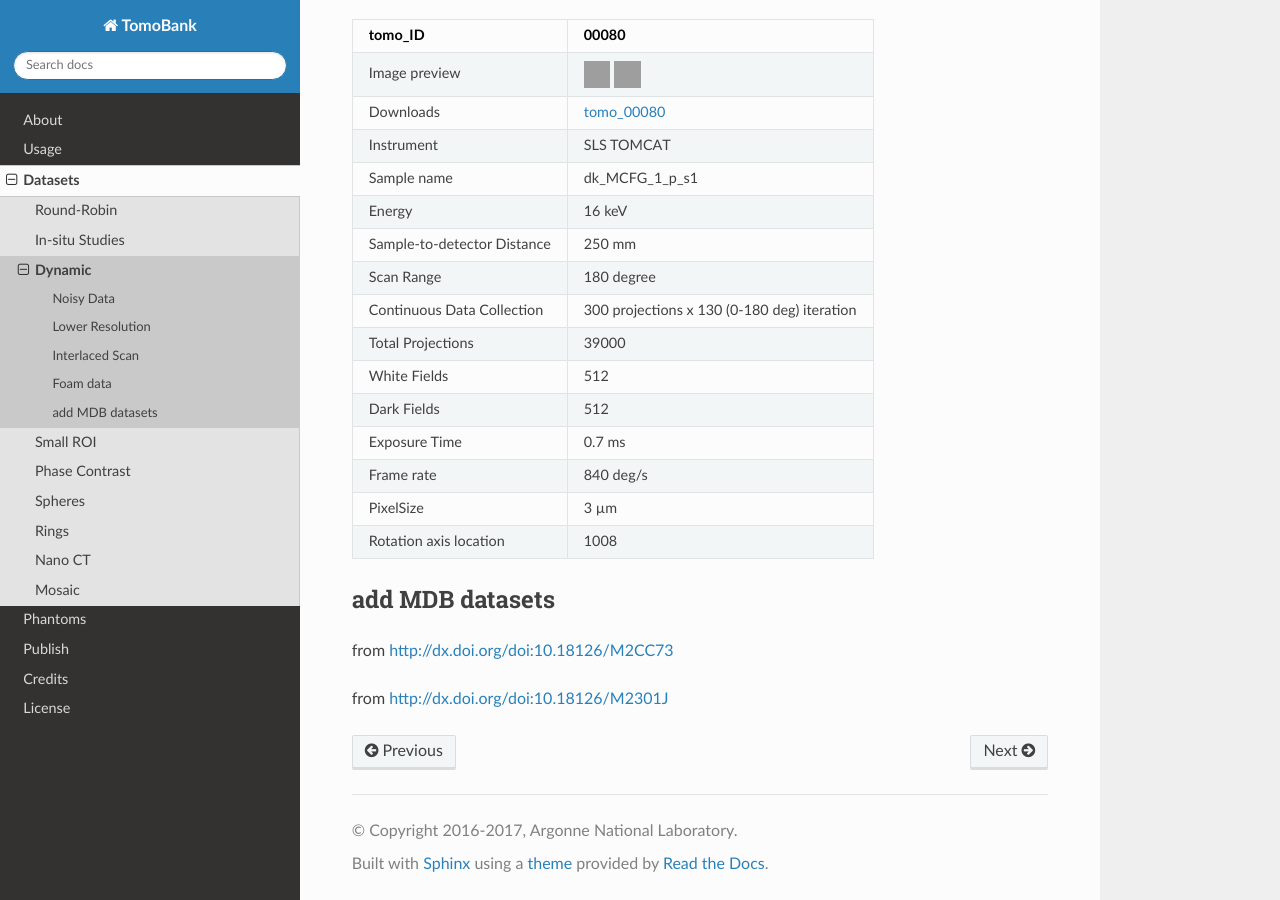
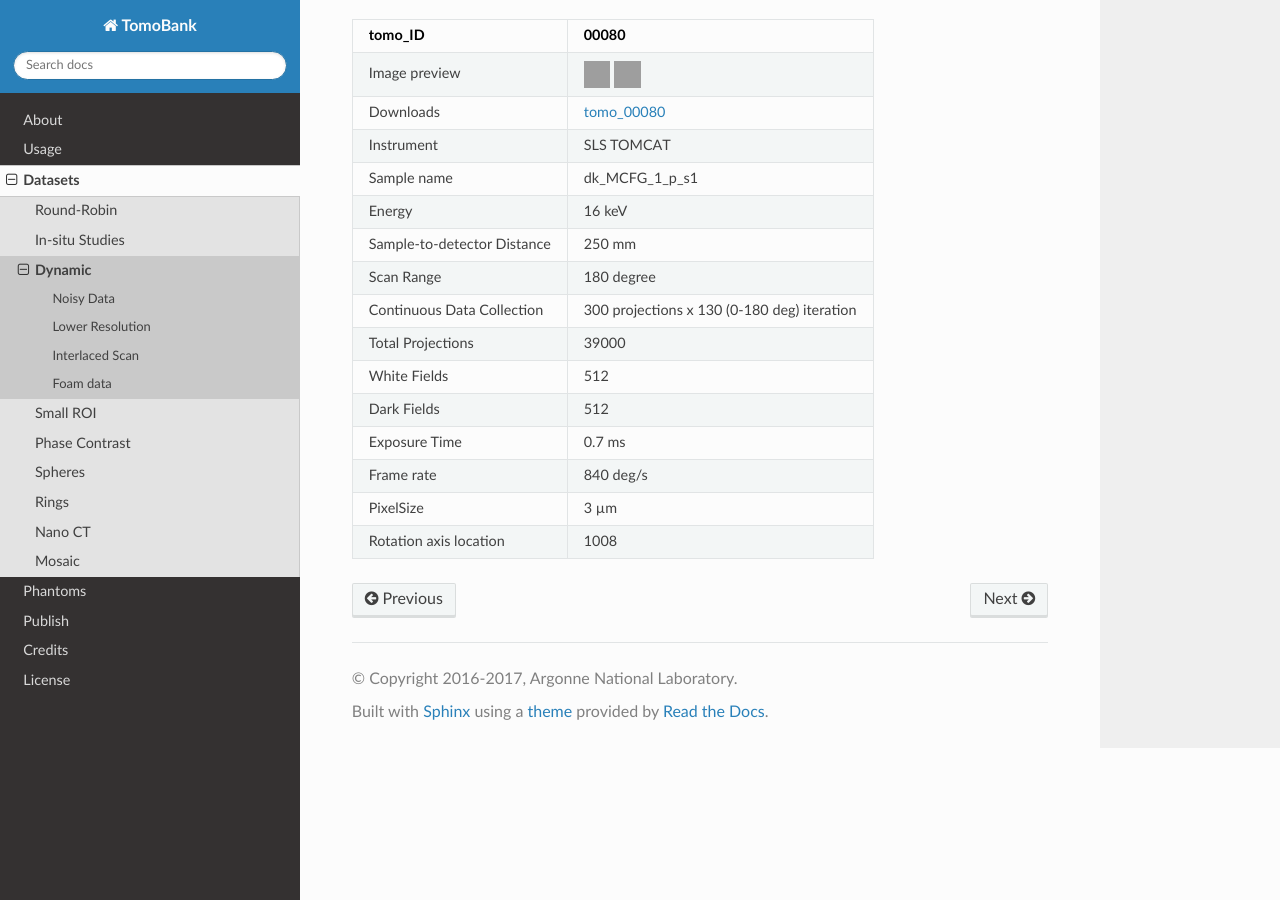
Before and after one commit to tomography/tomobank, a Sphinx documentation site: the page built from docs/source/data/docs.data.dynamic.rst, in a window 1280 px wide and 900 px high, scrolled down 3434 px. Built offline with Sphinx 7.4.7 and the Read the Docs theme 2.0.0, drawn with Linux system fonts in a browser that asks for light colours; cross-references to code outside the pages are shown as plain code; grey boxes are pictures that could not be loaded.

Commit message:
clean-up

```diff
--- a/docs/source/data/docs.data.dynamic.rst
+++ b/docs/source/data/docs.data.dynamic.rst
@@ -169,7 +169,7 @@ Below we report the sample description and the experimental conditions for an in
 +-----------------------------+---------------------------------------------------------+
 
 Foam data
-~~~~~~~~~~~~~~~
+~~~~~~~~~
 
 In this study, we investigate the rheology of liquid foams by fast synchrotron X-ray tomographic microscopy :cite:`Raufaste_EPL2015`. Foams are complex cellular systems which require artifact free tomographic reconstruction for a reliable quantification of their time-dependent properties such as deformation fields of bubbles. In our example we acquire X-ray projections of the liquid foam flowing through a constriction and being rotated around the tomographic axis.
 The experiment was performed at the TOMCAT beamline of the Swiss Light Source using the fast acquisition setup :cite:`Mokso_JSR2017`.
@@ -227,12 +227,3 @@ Reconstruction by the method with suppressing motion artifacts [Nikitin et. al]
 +-----------------------------+---------------------------------------------------------+
 | Rotation axis location      |      1008                                               |
 +-----------------------------+---------------------------------------------------------+
-
-
-
-add MDB datasets
-~~~~~~~~~~~~~~~~
-
-from  http://dx.doi.org/doi:10.18126/M2CC73
-
-from  http://dx.doi.org/doi:10.18126/M2301J
```
